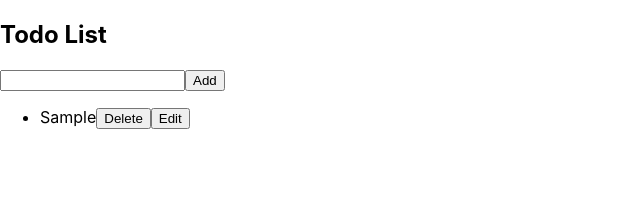
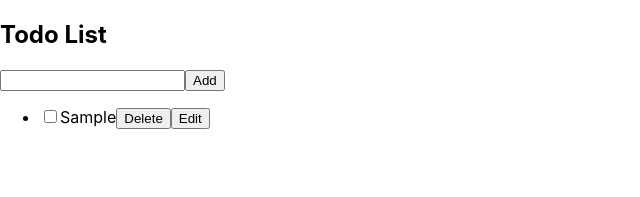
Before and after one commit to Emil431L/todo-list, a React (Create React App) app: page / in a window 1280 px wide. Both pictures are taken after typing "Sample" into the empty fields and a click on the button "Add". Shown: the top 197 px of the page, without its empty margins (0-640 px from the left). Built offline with nearby package versions, Linux system fonts and the light colour scheme.

Commit message:
Добавил возможность отмечать задачу выполненной

```diff
--- a/src/components/TodoItem.js
+++ b/src/components/TodoItem.js
@@ -1,6 +1,6 @@
 import React from "react";
 import { useDispatch } from "react-redux";
-import { setDelete, editTodo } from "../store/TodoSlice";
+import { setDelete, editTodo, toggleComplete } from "../store/TodoSlice";
 
 const TodoItem = ({ todo }) => {
   const dispatch = useDispatch();
@@ -13,8 +13,20 @@ const TodoItem = ({ todo }) => {
     dispatch(editTodo(todo.id));
   };
 
+  const handleToggle = () => {
+    dispatch(toggleComplete(todo.id));
+  };
+
   return (
-    <li>
+    <li style={{
+      textDecoration: todo.completed ? "line-through" : "none",
+      opacity: todo.completed ? 0.5 : 1
+    }}>
+      <input
+        type="checkbox"
+        checked={todo.completed}
+        onChange={handleToggle}
+      />
       {todo.text}
       <button onClick={handleDelete}>Delete</button>
       <button onClick={handleEdit}>Edit</button>
--- a/src/store/TodoSlice.js
+++ b/src/store/TodoSlice.js
@@ -19,6 +19,7 @@ const todoSlice = createSlice({
         id: nanoid(),
         text: state.input,
         createdAt: new Date().toISOString(),
+        completed: false,
       };
       if (state.input.trim()) {
         state.list.push(newTodo);
@@ -26,32 +27,42 @@ const todoSlice = createSlice({
       }
     },
     setDelete(state, action) {
-      const id = action.payload;
-      state.list = state.list.filter((todo) => todo.id !== id);
+      state.list = state.list.filter((todo) => todo.id !== action.payload);
     },
     editTodo(state, action) {
-      const id = action.payload;
-      const todo = state.list.find((todo) => todo.id === id);
+      const todo = state.list.find((todo) => todo.id === action.payload);
       if (todo) {
         state.isEditing = true;
-        state.currentId = id;
+        state.currentId = todo.id;
         state.input = todo.text;
       }
     },
     updateTodo(state) {
-      if (state.input.trim() && state.currentIndex !== null) {
-        const Todos = state.list.find((todo) => todo.id === state.currentId);
-        if (Todos) {
-          Todos.text = state.input;
+      if (state.input.trim() && state.currentId !== null) {
+        const todo = state.list.find((todo) => todo.id === state.currentId);
+        if (todo) {
+          todo.text = state.input;
           state.isEditing = false;
           state.currentId = null;
           state.input = "";
         }
       }
     },
+    toggleComplete(state, action) {
+      const todo = state.list.find((todo) => todo.id === action.payload);
+      if (todo) {
+        todo.completed = !todo.completed;
+      }
+    },
   },
 });
 
-export const { setInput, addTodo, setDelete, editTodo, updateTodo } =
-  todoSlice.actions;
+export const {
+  setInput,
+  addTodo,
+  setDelete,
+  editTodo,
+  updateTodo,
+  toggleComplete,
+} = todoSlice.actions;
 export default todoSlice.reducer;
```
Also changed, not shown: 1 other file (tests, documents, lock files or other folders).
